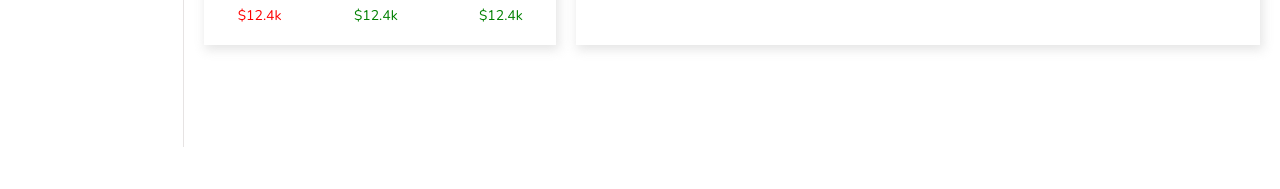
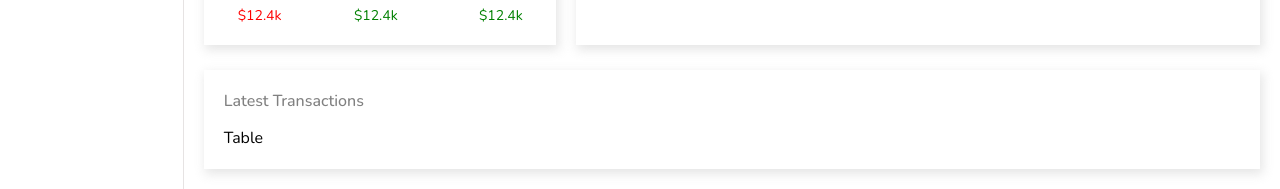
Before and after one commit to tiger-dev-hacker/admin-panel-dashboard, a React (Create React App) app in the folder admin-dashboard/: page / in a window 1280 px wide. Shown: the part 653-842 px from the top of the page. Before the commit the page ends 800 px from the top, so only its background shows below. Built offline with nearby package versions, Linux system fonts and the light colour scheme; some icons are missing.

Commit message:
added table

```diff
--- /dev/null
+++ b/admin-dashboard/src/components/table/Table.jsx
@@ -0,0 +1,68 @@
+import "./table.scss";
+import table from "@mui/material/Table";
+import TableBody from "@mui/material/TableBody";
+import TableCell from "@mui/material/TableCell";
+import TableContainer from "@mui/material/TableContainer";
+import TableHead from "@mui/material/TableHead";
+import TableRow from "@mui/material/TableRow";
+import Paper from "@mui/material/Paper";
+
+const Table = () => {
+   const rows = [
+     {
+       id: 1143155,
+       product: "Acer Nitro 5",
+       img: "https://m.media-amazon.com/images/I/81bc8mA3nKL._AC_UY327_FMwebp_QL65_.jpg",
+       customer: "John Smith",
+       date: "1 March",
+       amount: 785,
+       method: "Cash on Delivery",
+       status: "Approved",
+     },
+     {
+       id: 2235235,
+       product: "Playstation 5",
+       img: "https://m.media-amazon.com/images/I/31JaiPXYI8L._AC_UY327_FMwebp_QL65_.jpg",
+       customer: "Michael Doe",
+       date: "1 March",
+       amount: 900,
+       method: "Online Payment",
+       status: "Pending",
+     },
+     {
+       id: 2342353,
+       product: "Redragon S101",
+       img: "https://m.media-amazon.com/images/I/71kr3WAj1FL._AC_UY327_FMwebp_QL65_.jpg",
+       customer: "John Smith",
+       date: "1 March",
+       amount: 35,
+       method: "Cash on Delivery",
+       status: "Pending",
+     },
+     {
+       id: 2357741,
+       product: "Razer Blade 15",
+       img: "https://m.media-amazon.com/images/I/71wF7YDIQkL._AC_UY327_FMwebp_QL65_.jpg",
+       customer: "Jane Smith",
+       date: "1 March",
+       amount: 920,
+       method: "Online",
+       status: "Approved",
+     },
+     {
+       id: 2342355,
+       product: "ASUS ROG Strix",
+       img: "https://m.media-amazon.com/images/I/81hH5vK-MCL._AC_UY327_FMwebp_QL65_.jpg",
+       customer: "Harold Carol",
+       date: "1 March",
+       amount: 2000,
+       method: "Online",
+       status: "Pending",
+     },
+   ];
+  return (
+    <div className="table">Table</div>
+  )
+}
+
+export default Table
--- a/admin-dashboard/src/pages/home/Home.jsx
+++ b/admin-dashboard/src/pages/home/Home.jsx
@@ -4,6 +4,7 @@ import Sidebar from '../../components/sidebar/Sidebar';
 import Widget from '../../components/widgets/Widget';
 import './home.scss';
 import Chart from '../../components/chart/Chart';
+import Table from '../../components/table/Table';
 const Home = () => {
   return (
     <div className="home">
@@ -21,6 +22,12 @@ const Home = () => {
           <Featured />
           <Chart />
         </div>
+        <div className="listContainer">
+          <div className="listTitle">
+            Latest Transactions
+          </div>
+          <Table />
+        </div>
       </div>
     </div>
   );
--- a/admin-dashboard/src/pages/home/home.scss
+++ b/admin-dashboard/src/pages/home/home.scss
@@ -12,8 +12,19 @@
 
         .charts{
             padding: 5px 20px;
+        }
 
+        .listContainer{
+            -webkit-box-shadow: 2px 4px 10px 1px rgba(0, 0, 0, 0.47);
+                box-shadow: 2px 4px 10px 1px rgba(201, 201, 201, 0.47);
+                padding: 20px;
+                margin: 20px;
 
+                .listTitle{
+                    font-weight: 500;
+                    color: gray;
+                    margin-bottom: 15px;
+                }
         }
     }
 }
```
Also changed, not shown: admin-dashboard/src/components/table/table.scss (added).
